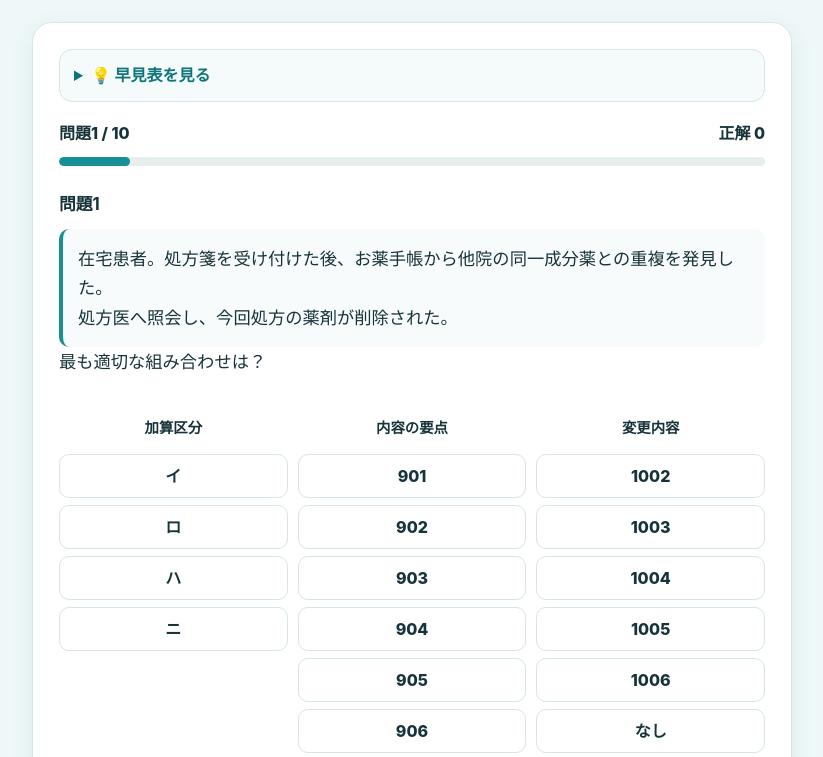
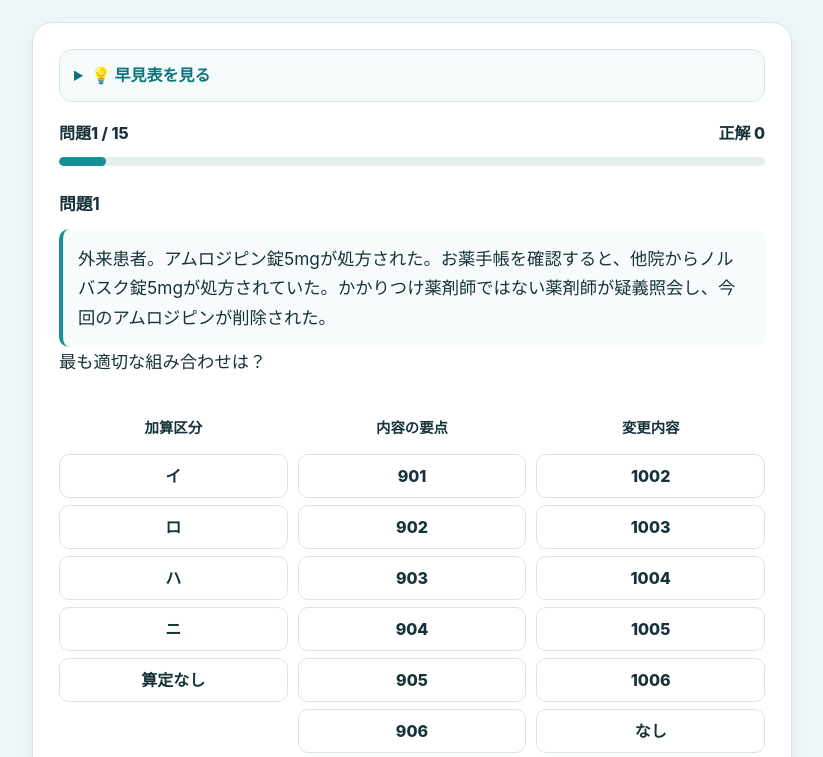
Before and after one commit to SMSQLAS/yuugaijisyou, a plain HTML site: page index.html in a window 1280 px wide. Both pictures are taken after a click on the button "開始する". Shown: the top 757 px of the page, without its empty margins (228-1051 px from the left). Drawn offline with Linux system fonts and the light colour scheme.

Commit message:
Add files via upload

```diff
--- a/index.html
+++ b/index.html
@@ -68,7 +68,8 @@
         <p>904 年齢・体重 ／ 905 肝・腎機能等 ／ 906 授乳・妊婦 ／ 907 その他</p>
       </div>
 
-      <p class="question-count">全10問</p>
+      <p class="lead">※ 在宅患者は対象となる在宅訪問指導料等を算定しているものとし、各事例で特記のない共通算定要件は満たしている前提です。「算定なし」は本加算についての判断です。</p>
+      <p class="question-count">全15問</p>
       <button id="startButton" class="primary-button" type="button">開始する</button>
     </section>
 
@@ -98,7 +99,7 @@
       </details>
 
       <div class="progress-row">
-        <span id="progressText">問題1 / 10</span>
+        <span id="progressText">問題1 / 15</span>
         <span id="scoreText">正解 0</span>
       </div>
 
--- a/script.js
+++ b/script.js
@@ -3,198 +3,68 @@ const QUIZ_NAME = "薬学的有害事象等防止加算クイズ";
 // 既存クイズと同じ Apps Script のウェブアプリURL
 const WEB_APP_URL = "https://script.google.com/macros/s/AKfycbxCGQdVIRdGYjocIAdfrMA_gUYtxovXCQBj41DBKXuUZTP7BKx5z0YVRRHIheU5RTI/exec";
 
-const answerKeys = [["ロ", "901", "なし"], ["ハ", "902", "なし"], ["ニ", "903", "なし"], ["イ", "905", "1004"], ["ニ", "904", "なし"], ["イ", "901", "1006"], ["イ", "907", "1003"], ["ロ", "906", "なし"], ["ハ", "902", "なし"], ["イ", "907", "1005"]];
+const answerKeys = [["ニ", "901", "なし"], ["ロ", "902", "なし"], ["ハ", "903", "なし"], ["イ", "905", "1004"], ["算定なし", "なし", "なし"], ["ニ", "904", "なし"], ["イ", "902", "1002"], ["イ", "907", "1003"], ["算定なし", "なし", "なし"], ["ニ", "906", "なし"], ["ハ", "902", "なし"], ["イ", "907", "1005"], ["算定なし", "なし", "なし"], ["イ", "901", "1006"], ["ロ", "903", "なし"]];
 
 const questions = [
   {
-    text: `
-      <strong>問題1</strong>
-      <div class="case-box">
-        在宅患者。処方箋を受け付けた後、お薬手帳から他院の同一成分薬との重複を発見した。<br>
-        処方医へ照会し、今回処方の薬剤が削除された。
-      </div>
-      最も適切な組み合わせは？
-    `,
-    choices: [
-      "イ ＋ 901",
-      "ロ ＋ 901",
-      "ハ ＋ 901",
-      "ニ ＋ 901"
-    ],
-    answer: 1,
-    explanation:
-      "在宅患者でも、処方箋交付後の照会による変更は「ロ」です。内容の要点は、同種・同効の併用薬との重複投薬なので901です。"
+    "text": "<strong>問題1</strong><div class=\"case-box\">外来患者。アムロジピン錠5mgが処方された。お薬手帳を確認すると、他院からノルバスク錠5mgが処方されていた。かかりつけ薬剤師ではない薬剤師が疑義照会し、今回のアムロジピンが削除された。</div>最も適切な組み合わせは？",
+    "explanation": "ノルバスクとアムロジピンは同一成分。重複投薬なので901、外来でかかりつけ薬剤師以外による照会なのでニ（30点）。"
   },
   {
-    text: `
-      <strong>問題2</strong>
-      <div class="case-box">
-        外来患者。かかりつけ薬剤師が、併用薬との併用禁忌を確認した。<br>
-        処方医へ照会した結果、別薬へ変更された。
-      </div>
-      最も適切な組み合わせは？
-    `,
-    choices: [
-      "ロ ＋ 902",
-      "ハ ＋ 902",
-      "ニ ＋ 902",
-      "ハ ＋ 901"
-    ],
-    answer: 1,
-    explanation:
-      "在宅患者ではなく、かかりつけ薬剤師による照会で処方変更されたため「ハ」です。併用禁忌は相互作用に該当するため902です。"
+    "text": "<strong>問題2</strong><div class=\"case-box\">在宅患者。ロスバスタチン錠が処方された。処方箋受付後、シクロスポリンを服用中であることが判明した。疑義照会の結果、ロスバスタチンが削除された。</div>最も適切な組み合わせは？",
+    "explanation": "ロスバスタチンとシクロスポリンは併用禁忌。相互作用なので902、交付後の照会なのでロ（50点）。"
   },
   {
-    text: `
-      <strong>問題3</strong>
-      <div class="case-box">
-        外来患者。かかりつけ薬剤師ではない薬剤師が、患者から「以前この薬で発疹が出た」と聞き取った。<br>
-        薬歴でも副作用歴を確認し、処方医への照会後、別薬へ変更された。
-      </div>
-      最も適切な組み合わせは？
-    `,
-    choices: [
-      "ハ ＋ 903",
-      "ニ ＋ 903",
-      "ニ ＋ 902",
-      "ロ ＋ 903"
-    ],
-    answer: 1,
-    explanation:
-      "在宅患者でも、かかりつけ薬剤師による照会でもないため「ニ」です。過去のアレルギー歴・副作用歴に基づく変更なので903です。"
+    "text": "<strong>問題3</strong><div class=\"case-box\">外来患者。ロキソプロフェン錠60mgが処方された。かかりつけ薬剤師が薬歴を確認すると、以前同じ薬剤で蕁麻疹が出ていた。疑義照会の結果、アセトアミノフェン錠へ変更された。</div>最も適切な組み合わせは？",
+    "explanation": "過去の副作用歴なので903。かかりつけ薬剤師による照会なのでハ（50点）。"
   },
   {
-    text: `
-      <strong>問題4</strong>
-      <div class="case-box">
-        在宅患者。次回の処方箋が交付される前に、腎機能低下を踏まえて薬剤師が処方医へ減量を提案した。<br>
-        その提案が反映され、用量が減量された処方箋を後日受け付けた。
-      </div>
-      最も適切な組み合わせは？
-    `,
-    choices: [
-      "イ ＋ 905 ＋ 1004",
-      "ロ ＋ 905",
-      "イ ＋ 904 ＋ 1004",
-      "ハ ＋ 905"
-    ],
-    answer: 0,
-    explanation:
-      "在宅患者について処方箋交付前に処方内容を相談・提案し、その提案が反映されたため「イ」です。理由は肝・腎機能等による影響なので905、変更内容は用量変更なので1004です。"
+    "text": "<strong>問題4</strong><div class=\"case-box\">在宅患者。レボフロキサシン錠を服用予定であった。次回処方箋交付前に薬剤師が腎機能低下を確認し、維持用量の減量を提案した。提案が反映された処方箋を受け付けた。</div>最も適切な組み合わせは？",
+    "explanation": "腎機能を考慮した減量なので905と1004。交付前の提案なのでイ（50点）。"
   },
   {
-    text: `
-      <strong>問題5</strong>
-      <div class="case-box">
-        外来患者。かかりつけ薬剤師ではない薬剤師が、小児の体重からみて処方量が過量と判断した。<br>
-        処方医へ照会し、用量が減量された。
-      </div>
-      最も適切な組み合わせは？
-    `,
-    choices: [
-      "ハ ＋ 904",
-      "ニ ＋ 904",
-      "ニ ＋ 905",
-      "ロ ＋ 904"
-    ],
-    answer: 1,
-    explanation:
-      "外来患者で、かかりつけ薬剤師による照会ではないため「ニ」です。判断根拠が年齢・体重による影響なので904です。"
+    "text": "<strong>問題5</strong><div class=\"case-box\">外来患者。アムロジピン錠5mgが28日分処方された。自宅に14日分の残薬があったため、疑義照会して14日分へ変更された。</div>最も適切な組み合わせは？",
+    "explanation": "残薬調整のみは本加算の対象外。調剤時残薬調整加算の対象となり得ます。"
   },
   {
-    text: `
-      <strong>問題6</strong>
-      <div class="case-box">
-        在宅患者。定期訪問時、次回処方箋が発行される前に、他院薬と同効薬が重複していることを把握した。<br>
-        薬剤中止を提案し、その提案が反映された処方箋を後日受け付けた。
-      </div>
-      最も適切な組み合わせは？
-    `,
-    choices: [
-      "イ ＋ 901 ＋ 1006",
-      "ロ ＋ 901",
-      "ハ ＋ 901",
-      "ニ ＋ 901"
-    ],
-    answer: 0,
-    explanation:
-      "処方箋交付前の在宅患者への提案が反映されたため「イ」です。理由は重複投薬なので901。中止は1002～1005のいずれにも該当しないため、変更内容は1006「その他」と整理します。"
+    "text": "<strong>問題6</strong><div class=\"case-box\">外来患者。体重15kgの小児に解熱目的でアセトアミノフェンが1回300mgで処方された。かかりつけ薬剤師ではない薬剤師が体重に対して過量と判断し、疑義照会の結果、1回150mgへ変更された。</div>最も適切な組み合わせは？",
+    "explanation": "通常の小児1回量は10～15mg/kg。15kgでは150～225mgが目安。体重による変更なので904、ニ（30点）。"
   },
   {
-    text: `
-      <strong>問題7</strong>
-      <div class="case-box">
-        在宅患者。処方箋交付前に、嚥下状態を踏まえて同一成分の別剤形への変更を提案した。<br>
-        その提案が反映された処方箋を受け付けた。変更理由は901～906のいずれにも該当しないものとする。
-      </div>
-      最も適切な組み合わせは？
-    `,
-    choices: [
-      "イ ＋ 907 ＋ 1003",
-      "ロ ＋ 907",
-      "イ ＋ 904 ＋ 1003",
-      "ニ ＋ 907"
-    ],
-    answer: 0,
-    explanation:
-      "処方箋交付前の在宅患者への提案なので「イ」です。理由はその他の薬学的観点として907、変更内容は剤形の変更なので1003です。"
+    "text": "<strong>問題7</strong><div class=\"case-box\">在宅患者。アゼルニジピン錠を服用中で、毎日グレープフルーツジュースを飲んでいる。飲用の中止が難しいため、次回処方箋交付前に薬剤師が、相互作用の懸念がない患者に適した別の降圧薬への変更を提案し、反映された処方箋を受け付けた。</div>最も適切な組み合わせは？",
+    "explanation": "グレープフルーツジュースはアゼルニジピンの血中濃度を上昇させるおそれがあります。飲食物との相互作用なので902、同種同効薬への変更なので1002。イ（50点）。"
   },
   {
-    text: `
-      <strong>問題8</strong>
-      <div class="case-box">
-        在宅患者。処方箋を受け付けた後、妊娠中であることを確認した。<br>
-        処方医へ照会し、処方薬が別薬へ変更された。
-      </div>
-      最も適切な組み合わせは？
-    `,
-    choices: [
-      "イ ＋ 906",
-      "ロ ＋ 906",
-      "ハ ＋ 906",
-      "ロ ＋ 903"
-    ],
-    answer: 1,
-    explanation:
-      "在宅患者ですが処方箋交付後の照会なので「ロ」です。妊婦への影響が理由なので906です。「イ」ではないため1002～1006の追加選択は行いません。"
+    "text": "<strong>問題8</strong><div class=\"case-box\">在宅患者。アムロジピン普通錠を服用中で、嚥下困難により服用しづらいことが判明した。次回処方箋交付前にOD錠への変更を提案し、反映された処方箋を受け付けた。変更理由は年齢・体重等ではなく嚥下状態そのものとする。</div>最も適切な組み合わせは？",
+    "explanation": "嚥下状態を考慮した変更なので907、剤形変更なので1003。イ（50点）。"
   },
   {
-    text: `
-      <strong>問題9</strong>
-      <div class="case-box">
-        外来患者。かかりつけ薬剤師が、患者が日常的に摂取している飲食物と処方薬との相互作用を確認した。<br>
-        処方医へ照会し、処方変更となった。
-      </div>
-      最も適切な組み合わせは？
-    `,
-    choices: [
-      "ハ ＋ 902",
-      "ハ ＋ 907",
-      "ニ ＋ 902",
-      "ロ ＋ 902"
-    ],
-    answer: 0,
-    explanation:
-      "イ・ロには該当せず、かかりつけ薬剤師による照会で処方変更されたため「ハ」です。飲食物との相互作用は902です。"
+    "text": "<strong>問題9</strong><div class=\"case-box\">外来患者。かかりつけ薬剤師が処方された薬剤の用量について疑義照会した。処方医から変更不要との回答があり、処方箋どおりに調剤した。</div>最も適切な組み合わせは？",
+    "explanation": "照会を行っても処方変更がなければ本加算は算定できません。"
   },
   {
-    text: `
-      <strong>問題10</strong>
-      <div class="case-box">
-        在宅患者。処方箋交付前に、901～906には該当しない薬学的な用法上の問題を指摘し、処方医へ変更を提案した。<br>
-        提案どおり用法が変更された処方箋を受け付けた。
-      </div>
-      最も適切な組み合わせは？
-    `,
-    choices: [
-      "イ ＋ 907 ＋ 1005",
-      "ロ ＋ 907",
-      "イ ＋ 907 ＋ 1004",
-      "ニ ＋ 907"
-    ],
-    answer: 0,
-    explanation:
-      "処方箋交付前の在宅患者への提案が反映されたため「イ」です。内容の要点は907、変更内容は用法の変更なので1005です。"
+    "text": "<strong>問題10</strong><div class=\"case-box\">外来患者。テルミサルタン錠が処方された。かかりつけ薬剤師ではない薬剤師が妊娠中であることを確認し、疑義照会の結果、別の降圧薬へ変更された。</div>最も適切な組み合わせは？",
+    "explanation": "テルミサルタンは妊婦への投与が禁忌。妊婦への影響なので906、ニ（30点）。"
+  },
+  {
+    "text": "<strong>問題11</strong><div class=\"case-box\">外来患者。ワルファリン錠が新規処方された。かかりつけ薬剤師が毎朝納豆を食べていることを確認した。納豆をやめることが難しく、疑義照会の結果、患者の疾患に適した別の抗凝固薬へ変更された。</div>最も適切な組み合わせは？",
+    "explanation": "納豆のビタミンKはワルファリンの作用を弱めます。飲食物との相互作用なので902、ハ（50点）。"
+  },
+  {
+    "text": "<strong>問題12</strong><div class=\"case-box\">在宅患者。ゾルピデム錠が朝食後の用法で処方される予定であった。薬剤師が次回処方箋交付前に用法の誤りを指摘し、就寝直前への変更を提案した。反映された処方箋を受け付けた。</div>最も適切な組み合わせは？",
+    "explanation": "睡眠薬の服用時刻の誤りを防ぐための変更なので907、用法変更なので1005。イ（50点）。"
+  },
+  {
+    "text": "<strong>問題13</strong><div class=\"case-box\">外来患者。アムロジピン錠5mgが処方されたが、薬局に在庫がなかった。疑義照会し、在庫のある同成分のOD錠へ変更された。変更理由は薬局の在庫不足のみであった。</div>最も適切な組み合わせは？",
+    "explanation": "薬学的な問題ではなく、薬局の在庫事情のみを理由とする変更は本加算の対象外です。"
+  },
+  {
+    "text": "<strong>問題14</strong><div class=\"case-box\">在宅患者。訪問時にロキソプロフェン錠とジクロフェナク錠の重複服用が判明した。次回処方箋交付前に一方の中止を提案し、薬剤が削除された処方箋を受け付けた。</div>最も適切な組み合わせは？",
+    "explanation": "同効薬の重複投薬なので901。薬剤の中止は同種同効薬への変更・剤形・用量・用法の変更ではないため、その他1006と整理します。イ（50点）。"
+  },
+  {
+    "text": "<strong>問題15</strong><div class=\"case-box\">在宅患者。処方箋受付後、かかりつけ薬剤師が、以前アモキシシリンでアレルギー症状が出た患者に同じ薬剤が処方されていることを確認した。疑義照会の結果、別の抗菌薬へ変更された。</div>最も適切な組み合わせは？",
+    "explanation": "過去のアレルギー歴なので903。かかりつけ薬剤師でも在宅患者の交付後の照会はハではなくロ（50点）。"
   }
 ];
 
@@ -282,7 +152,7 @@ function renderQuestion() {
   const grid = document.createElement("div");
   grid.className = "selection-grid";
   const groups = [
-    { key: "category", title: "加算区分", options: ["イ", "ロ", "ハ", "ニ"] },
+    { key: "category", title: "加算区分", options: ["イ", "ロ", "ハ", "ニ", "算定なし"] },
     { key: "reason", title: "内容の要点", options: ["901", "902", "903", "904", "905", "906", "907", "なし"] },
     { key: "change", title: "変更内容", options: ["1002", "1003", "1004", "1005", "1006", "なし"] }
   ];
```
